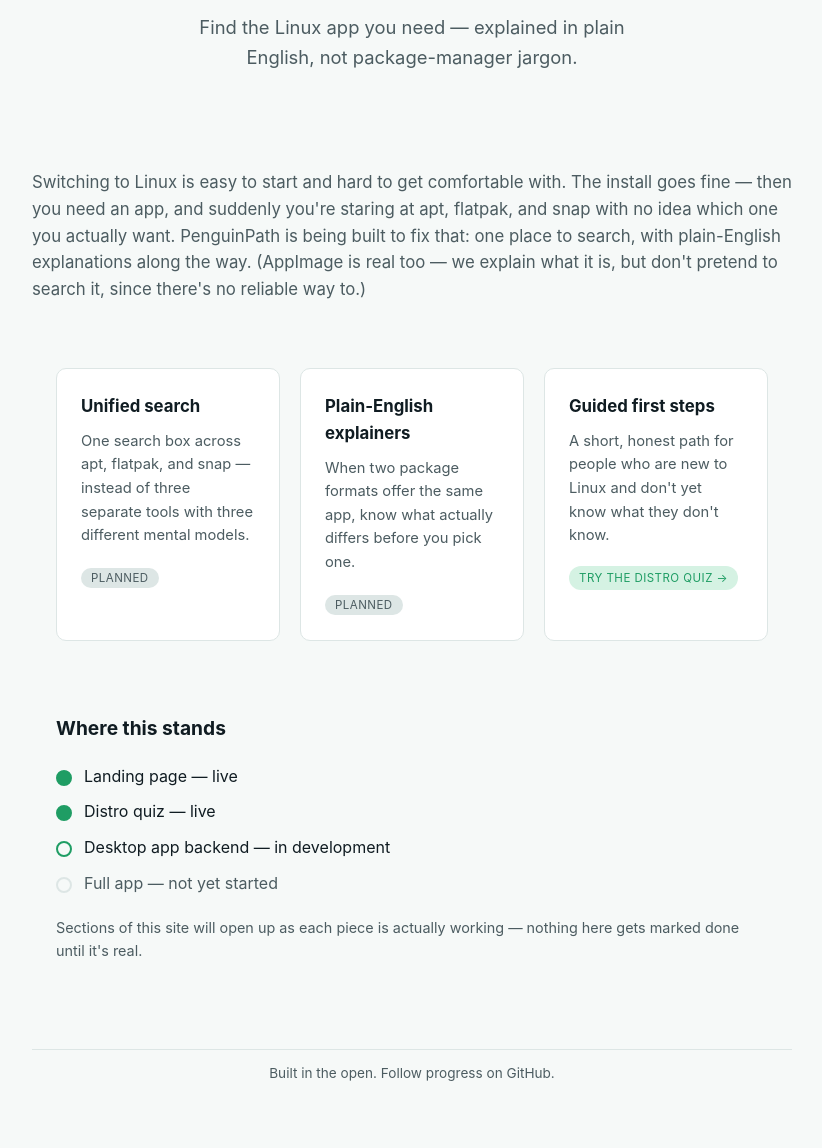
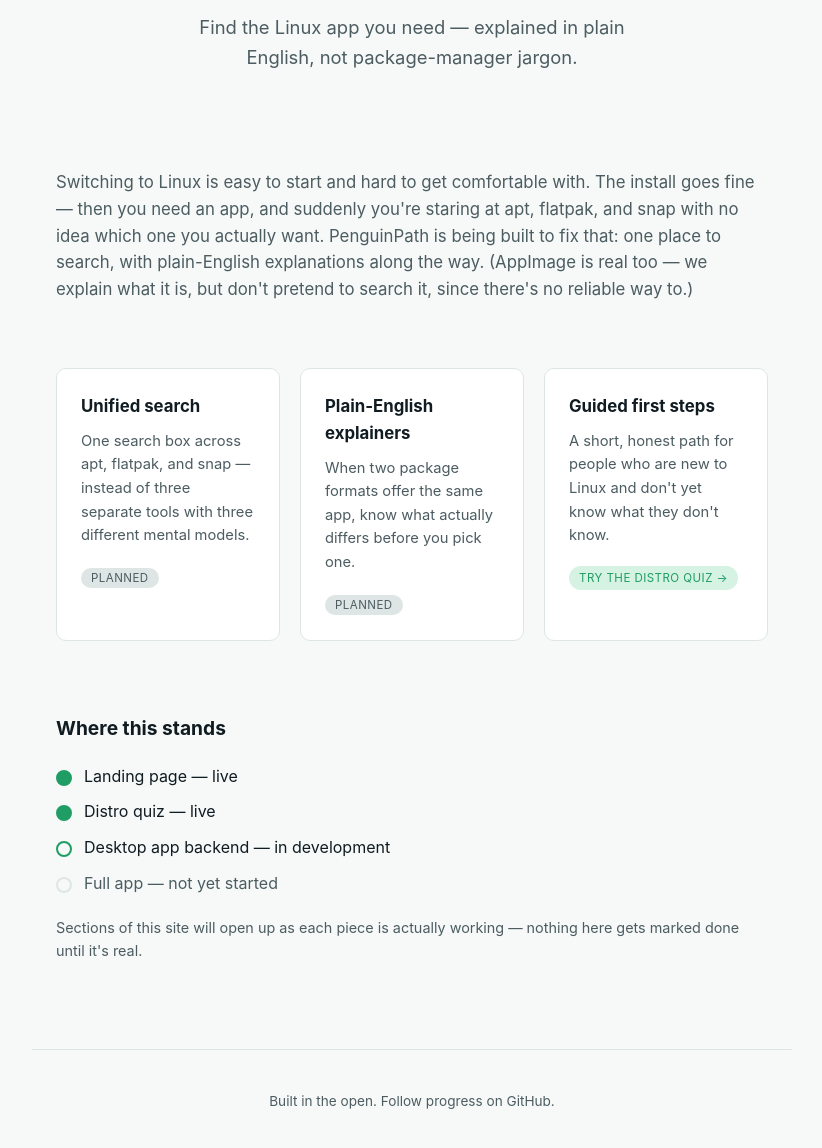
Before and after one commit to MrDonnyNoPants/penguinpath, a plain HTML site: page index.html in a window 1280 px wide. Shown: the part 246-1394 px from the top of the page, without its empty margins (228-1050 px from the left). Before the commit the page ends 1345 px from the top, so only its background shows below. Drawn offline with Linux system fonts and the light colour scheme.

Commit message:
Fix missing horizontal padding on intro paragraph and footer
Both .intro and footer shared the .container class for horizontal
padding, but each had its own conflicting padding rule that wiped it
out:

- .intro used the padding shorthand (24px 0 48px), which sets left/
  right to 0 -- overriding .container's 24px since both are
  single-class selectors of equal specificity and .intro comes later
  in the cascade. Fixed by switching to padding-top/padding-bottom
  only, so there's no competing left/right declaration left.

- footer had the opposite problem: even after trying the same fix,
  .container (a class selector) still beat the plain `footer` element
  selector on specificity for every property they both touched,
  including the ones .container sets via its shorthand (padding-top/
  bottom included). Source order never overcomes a real specificity
  gap. Fixed with a footer.container compound selector, which
  outranks .container alone.

Visible on every screen width, but masked on desktop by the 760px
max-width auto-centering -- only exposed as text touching the screen
edges once the viewport narrows below that. Verified via computed
styles at both 1280px and 375px: intro and footer now show the
correct 24px horizontal padding at every width, and footer's
top/bottom padding (28px/48px) is restored too.

```diff
--- a/styles.css
+++ b/styles.css
@@ -71,7 +71,8 @@
 }
 
 .intro {
-  padding: 24px 0 48px;
+  padding-top: 24px;
+  padding-bottom: 48px;
 }
 
 .intro p {
@@ -183,9 +184,10 @@
   font-size: 0.9rem;
 }
 
-footer {
+footer.container {
   border-top: 1px solid var(--border);
-  padding: 28px 24px 48px;
+  padding-top: 28px;
+  padding-bottom: 48px;
   text-align: center;
   color: var(--ink-dim);
   font-size: 0.85rem;
```
